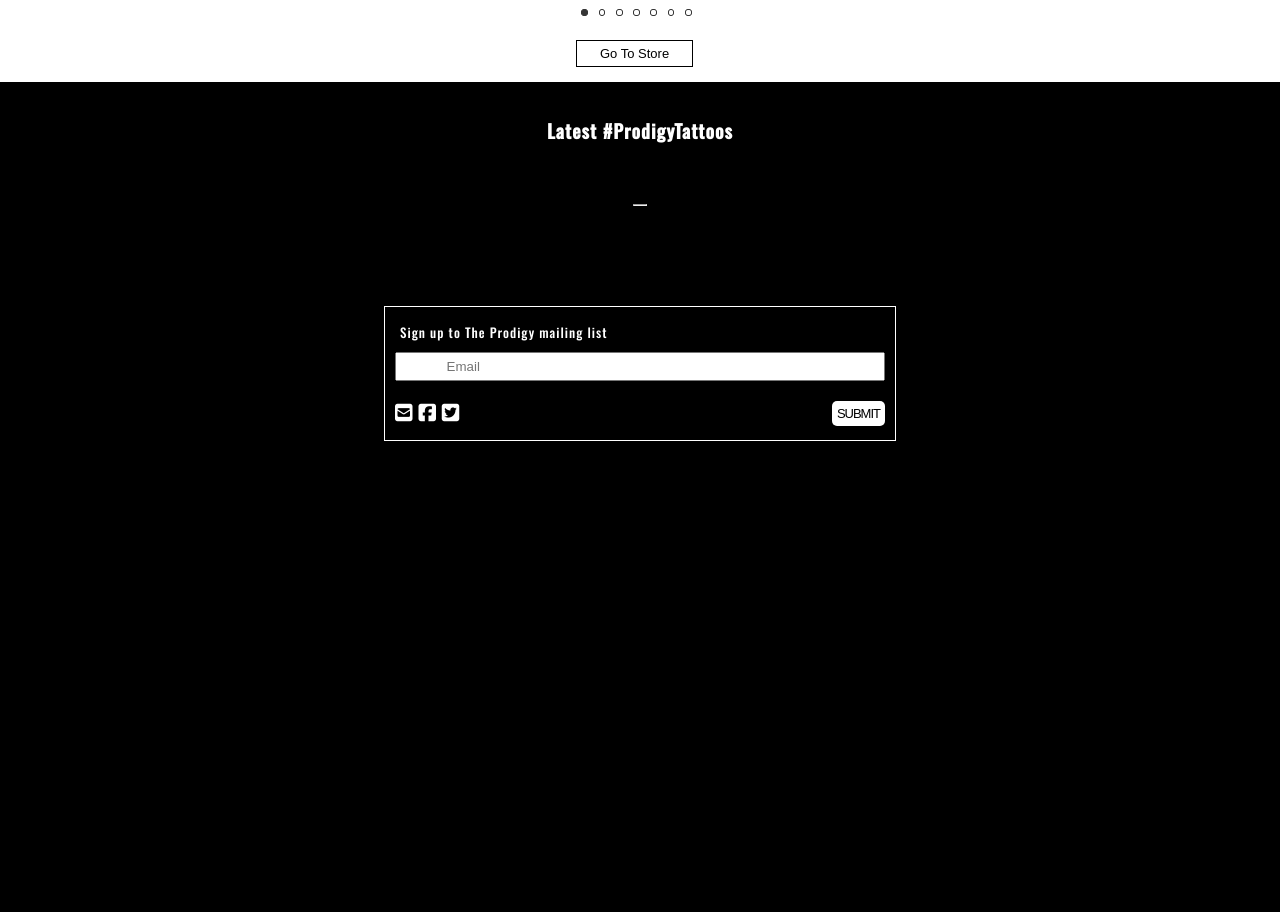
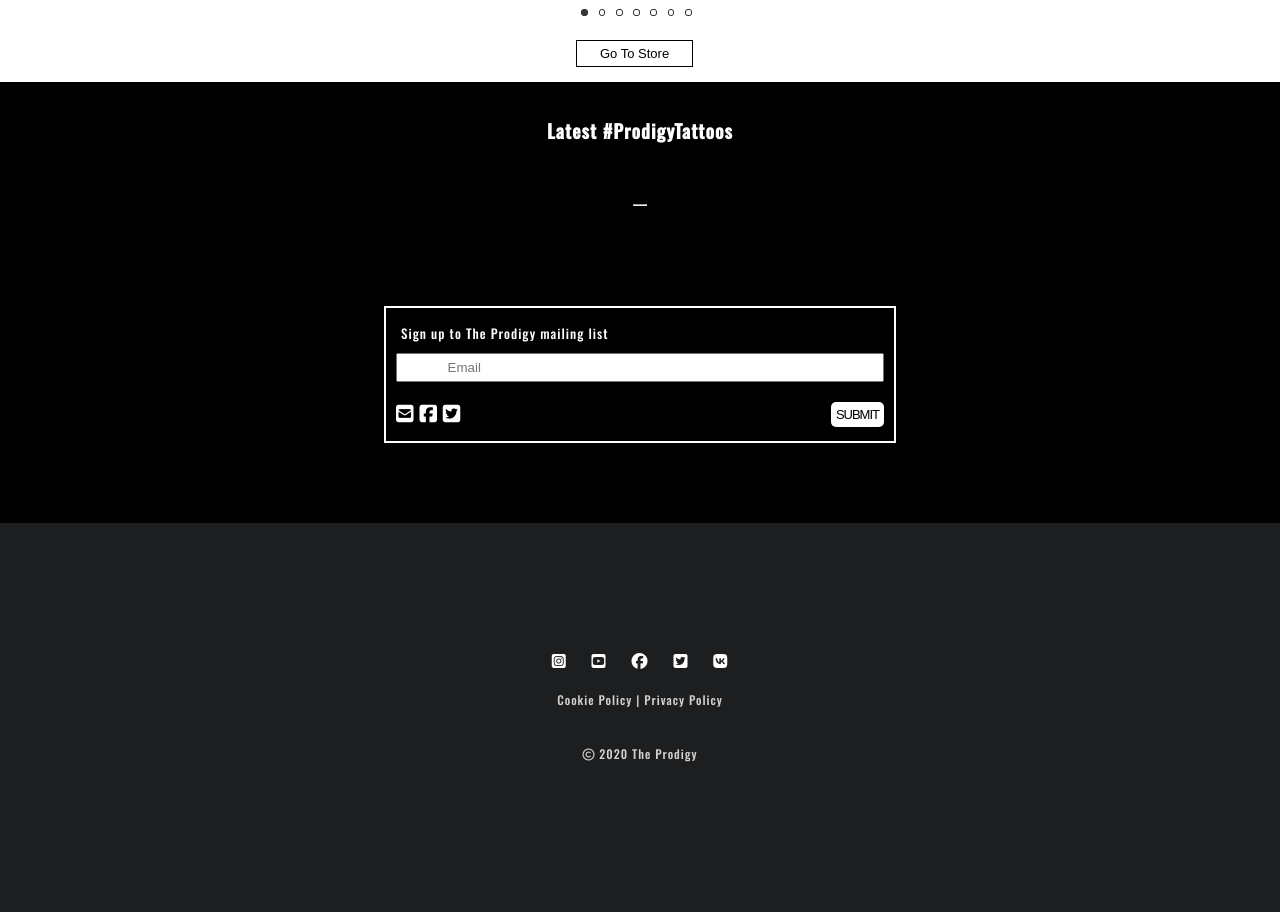
Before and after one commit to hollyford/CN-website-clone-prodigy, a plain HTML site: page index.html in a window 1280 px wide. Shown: the part 2750-3662 px from the top of the page. Before the commit the page ends 3271 px from the top, so only its background shows below. Drawn offline with nearby package versions, Linux system fonts and the light colour scheme.

Commit message:
footer added and styled

```diff
--- a/index.html
+++ b/index.html
@@ -229,5 +229,20 @@
         <button type="submit" class="button-mailing-list">SUBMIT</button>
       </form>
     </div>
+    <footer>
+      <div class="socials">
+        <i>
+          <i class="fab fa-instagram-square"></i>
+          <i class="fab fa-youtube-square"></i>
+          <i class="fab fa-facebook"></i>
+          <i class="fab fa-twitter-square"></i>
+          <i class="fab fa-vk vk-white"></i>
+        </i>
+      </div>
+      <div class="footer-text">
+        <p class="footer-text2"><a  href="#">Cookie Policy</a> | <a href="#">Privacy Policy</a></p>
+        <p class="footer-text3"><i class="far fa-copyright"></i> 2020 The Prodigy</p>
+      </div>
+    </footer>
   </body>
 </html>
--- a/style.css
+++ b/style.css
@@ -164,7 +164,7 @@ main {
 
 form {
     color:white;
-    border: 1px solid white;
+    border: 2px solid white;
     text-align: center;
     margin-top: 100px;
     margin-bottom: 80px;
@@ -202,3 +202,47 @@ form > i {
     letter-spacing: -1px;
     float: right;
 }
+
+footer {
+    text-align: center;
+    background-color: #1d1e20;
+    margin-bottom: -50px;
+}
+
+.socials {
+    color: white;
+    display: flex;
+    flex-direction: column;
+    flex-direction: row;
+    justify-content: center;
+    align-content: space-between;
+    list-style-type: none;
+    padding-top: 120px;
+}
+.socials > i > i {
+    margin: 10px;
+}
+
+
+.footer-text {
+    color: #d2d2d2;
+    text-decoration: none;
+    font-size: 12px;
+}
+
+.footer-text a:link, a:visited {
+    text-decoration: none;
+    color: #d2d2d2;
+}
+
+.footer-text2 {
+    padding-bottom: 25px;
+}
+
+.footer-text3 {
+    padding-bottom: 150px;
+}
+
+
+
+/* hover: #fffc00 */
```
